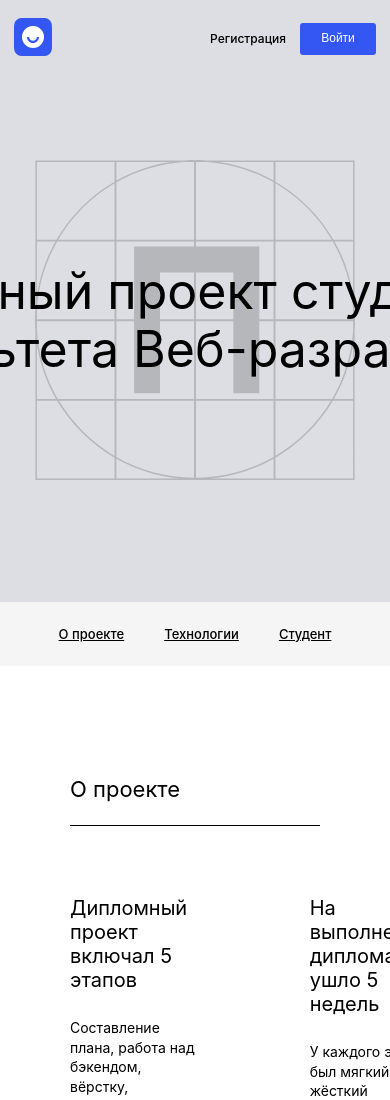
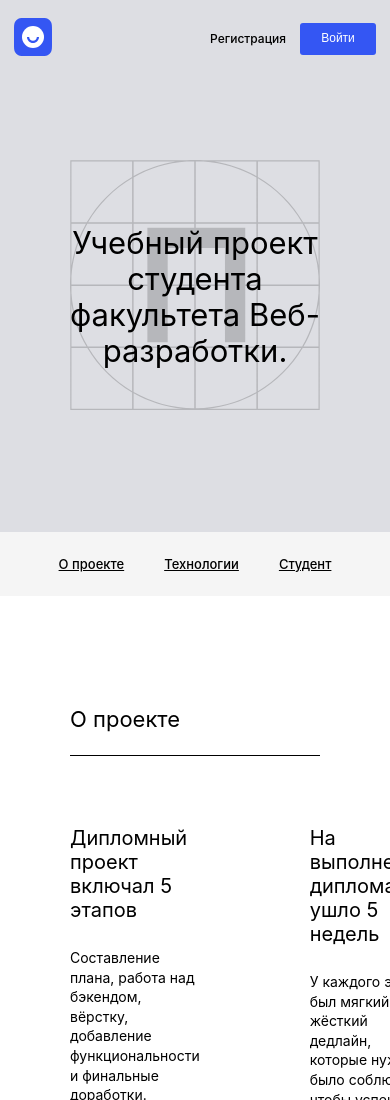
Before and after one commit to Olyaolya13/movies-explorer-frontend, a React app: page / in a window 390 px wide. Shown: the top 1100 px of the page. Built offline with nearby package versions, Linux system fonts and the light colour scheme.

Commit message:
add medai promo

```diff
--- a/src/components/Promo/Promo.css
+++ b/src/components/Promo/Promo.css
@@ -1,18 +1,17 @@
-.promo{
-    background-color: #DDDEE3;
+.promo {
+  background-color: #dddee3;
   text-align: center;
   padding: 82px 0 122px;
   position: relative;
-
 }
 
-.promo_logo{
+.promo_logo {
   width: 320px;
   height: 320px;
   z-index: 0;
 }
 
-.promo__title{
+.promo__title {
   z-index: 1;
   width: 730px;
   color: #000;
@@ -20,17 +19,46 @@
   font-size: 50px;
   font-style: normal;
   font-weight: 400;
-    line-height: 58px;
+  line-height: 1.16em;
   z-index: 1;
   margin: 0;
   margin-top: 102px;
   position: absolute;
-
 }
 
-.promo__container{
+.promo__container {
   display: flex;
   flex-direction: column;
   align-items: center;
+}
 
+@media (max-width: 700px) {
+  .promo__title {
+    margin-top: 80px;
+    width: 500px;
+    font-size: 40px;
   }
+}
+
+@media (max-width: 500px) {
+  .promo_logo {
+    width: 250px;
+    height: 250px;
+  }
+  .promo__title {
+    margin-top: 45px;
+    width: 400px;
+  }
+}
+
+@media (max-width: 400px) {
+  .promo_logo {
+    width: 250px;
+    height: 250px;
+  }
+  .promo__title {
+    margin-top: 65px;
+    width: 300px;
+    font-size: 31px;
+  }
+}
```
Lines whose indentation alone changed are shown as unchanged.
